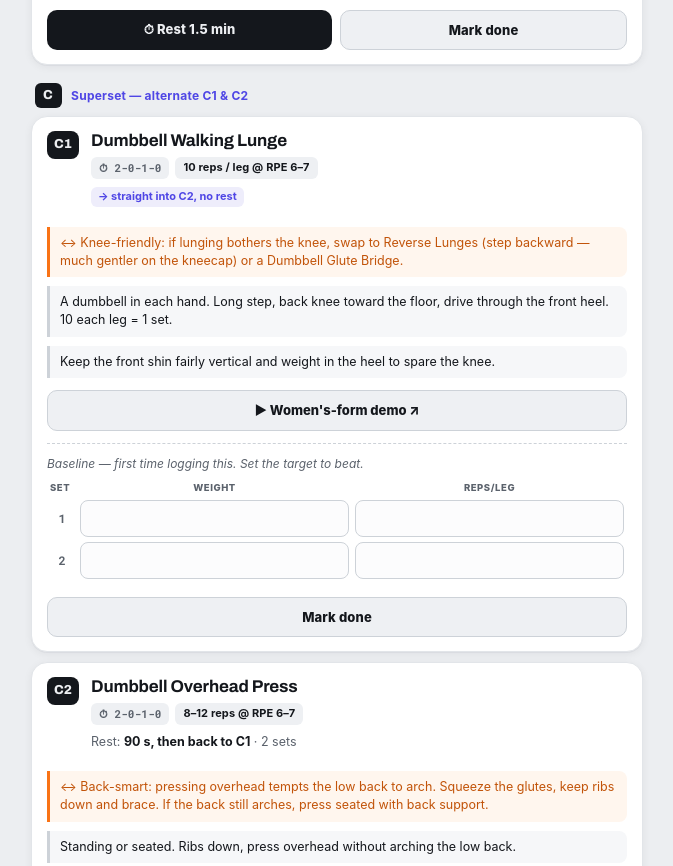
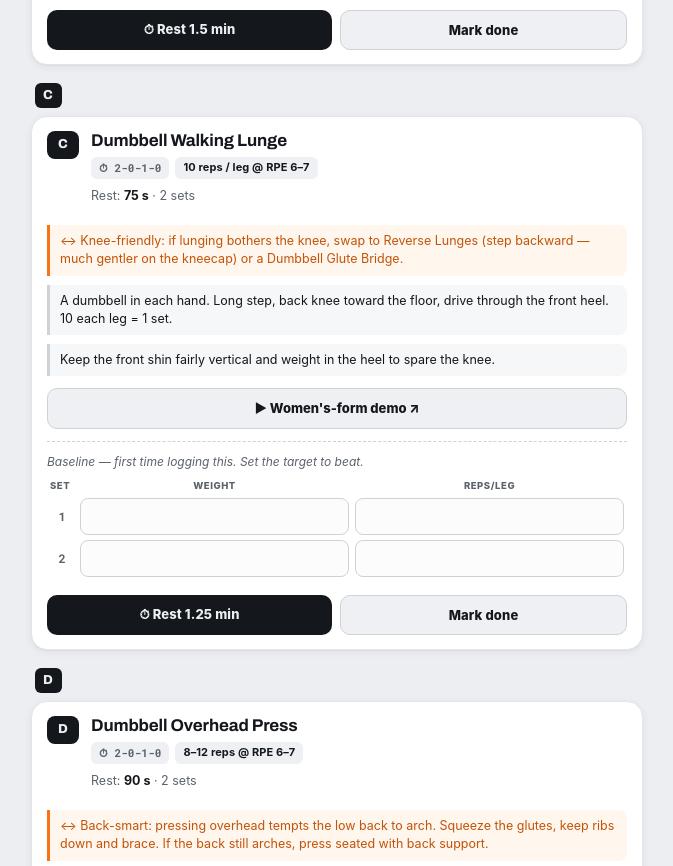
Before and after one commit to realynsapaen/functional-trainer, a plain HTML site: page index.html in a window 1280 px wide. Shown: the part 1478-2344 px from the top of the page, without its empty margins (303-976 px from the left). Drawn offline with Linux system fonts and the light colour scheme.

Commit message:
Add files via upload

```diff
--- a/index.html
+++ b/index.html
@@ -469,9 +469,9 @@ const PROGRAM = { name:"Functional Fitness", weeks:[
             notes:["Flat bench. Lower under control to chest level, press without locking hard. Dumbbells let each arm work evenly."],
             log:L(["Weight","Reps"],3) },
         ]},
-        { label:"C", note:"Superset — alternate C1 & C2", items:[
-          { id:"C1", name:"Dumbbell Walking Lunge", tempo:"2-0-1-0", scheme:"10 reps / leg @ RPE 6–7", sets:2,
-            straight:"C2",
+        { label:"C", items:[
+          { id:"C", name:"Dumbbell Walking Lunge", tempo:"2-0-1-0", scheme:"10 reps / leg @ RPE 6–7", sets:2,
+            rests:"75 s", timer:rest(75),
             sub:"Knee-friendly: if lunging bothers the knee, swap to Reverse Lunges (step backward — much gentler on the kneecap) or a Dumbbell Glute Bridge.",
             notes:["A dumbbell in each hand. Long step, back knee toward the floor, drive through the front heel. 10 each leg = 1 set.",
                    "Keep the front shin fairly vertical and weight in the heel to spare the knee."],
@@ -480,8 +480,10 @@ const PROGRAM = { name:"Functional Fitness", weeks:[
               notes:["Step backward into the lunge instead of forward — much gentler on the kneecap and easier to control. 10 each leg = 1 set.",
                      "Light dumbbells or bodyweight. Weight in the front heel, torso tall."] },
             log:L(["Weight","Reps/leg"],2) },
-          { id:"C2", name:"Dumbbell Overhead Press", tempo:"2-0-1-0", scheme:"8–12 reps @ RPE 6–7", sets:2,
-            rests:"90 s, then back to C1", timer:rest(90),
+        ]},
+        { label:"D", items:[
+          { id:"D", name:"Dumbbell Overhead Press", tempo:"2-0-1-0", scheme:"8–12 reps @ RPE 6–7", sets:2,
+            rests:"90 s", timer:rest(90),
             sub:"Back-smart: pressing overhead tempts the low back to arch. Squeeze the glutes, keep ribs down and brace. If the back still arches, press seated with back support.",
             notes:["Standing or seated. Ribs down, press overhead without arching the low back."],
             swap:{ name:"Seated Dumbbell Overhead Press",
@@ -489,8 +491,8 @@ const PROGRAM = { name:"Functional Fitness", weeks:[
               notes:["Sit on an upright bench with back support so the spine can't arch. Press overhead, ribs down, controlled."] },
             log:L(["Weight","Reps"],2) },
         ]},
-        { label:"D", items:[
-          { id:"D", name:"Front Plank", tempo:"hold", scheme:"30–45 s hold × 3 @ RPE 6–7", sets:3,
+        { label:"E", items:[
+          { id:"E", name:"Front Plank", tempo:"hold", scheme:"30–45 s hold × 3 @ RPE 6–7", sets:3,
             rests:"30 s", timer:ivl(3,"Hold",45,"sustain","Rest",30,"rest"),
             notes:["Elbows under shoulders, squeeze glutes, flat line head to heels. Stop the set when your hips sag — quality over seconds."],
             log:L(["Hold s"],3) },
@@ -582,14 +584,16 @@ const PROGRAM = { name:"Functional Fitness", weeks:[
             notes:["Bench at ~30°. Press up and slightly together, lower under control to the upper chest."],
             log:L(["Weight","Reps"],3) },
         ]},
-        { label:"C", note:"Superset — alternate C1 & C2", items:[
-          { id:"C1", name:"Farmer's Carry", tempo:"walk", scheme:"30–40 m @ RPE 6–7", sets:3,
-            straight:"C2",
+        { label:"C", items:[
+          { id:"C", name:"Farmer's Carry", tempo:"walk", scheme:"30–40 m @ RPE 6–7", sets:3,
+            rests:"75 s", timer:rest(75),
             notes:["A heavy dumbbell/kettlebell in each hand. Tall posture, braced core, steady steps. This is everyday carrying strength.",
                    "Back-friendly when done tall and braced — stand upright, don't lean; it actually trains the core that protects the spine."],
             log:L(["Load/hand","Dist m"],3) },
-          { id:"C2", name:"Russian Kettlebell Swing", tempo:"explosive", scheme:"12–15 reps @ RPE 6–7", sets:3,
-            rests:"90 s, then back to C1", timer:rest(90),
+        ]},
+        { label:"D", items:[
+          { id:"D", name:"Russian Kettlebell Swing", tempo:"explosive", scheme:"12–15 reps @ RPE 6–7", sets:3,
+            rests:"90 s", timer:rest(90),
             sub:"Back-smart: the power comes from snapping the hips, never from the lower back. Keep a flat spine, brace, and finish by squeezing the glutes — don't lean back at the top. Start light and only add load once the movement is clean.",
             notes:["Hinge and snap the hips to float the bell to chest height — it's a hip drive, not a shoulder raise. Swing to eye level, no higher.",
                    "If swings aggravate the back, swap to a Hip Thrust or Glute Bridge for the day."],
@@ -598,8 +602,8 @@ const PROGRAM = { name:"Functional Fitness", weeks:[
               notes:["Floor glute bridge — hips up, squeeze hard, control down. All the glute drive of the swing with zero spinal load.","Add a dumbbell across the hips to progress."] },
             log:L(["Weight","Reps"],3) },
         ]},
-        { label:"D", items:[
-          { id:"D", name:"Side Plank", tempo:"hold", scheme:"20–30 s / side × 2 @ RPE 6–7", sets:2,
+        { label:"E", items:[
+          { id:"E", name:"Side Plank", tempo:"hold", scheme:"20–30 s / side × 2 @ RPE 6–7", sets:2,
             rests:"switch sides", timer:ivl(4,"Hold",30,"sustain","Switch",15,"rest"),
             notes:["Elbow under shoulder, hips stacked and lifted, straight line. Timer runs 4 holds — alternate sides each one."],
             log:L(["Hold s"],2) },
```
